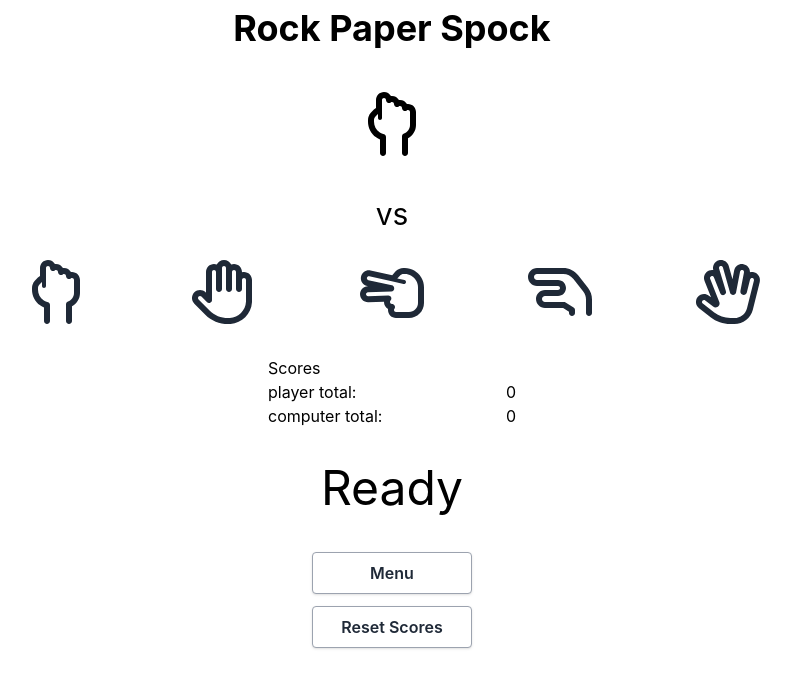
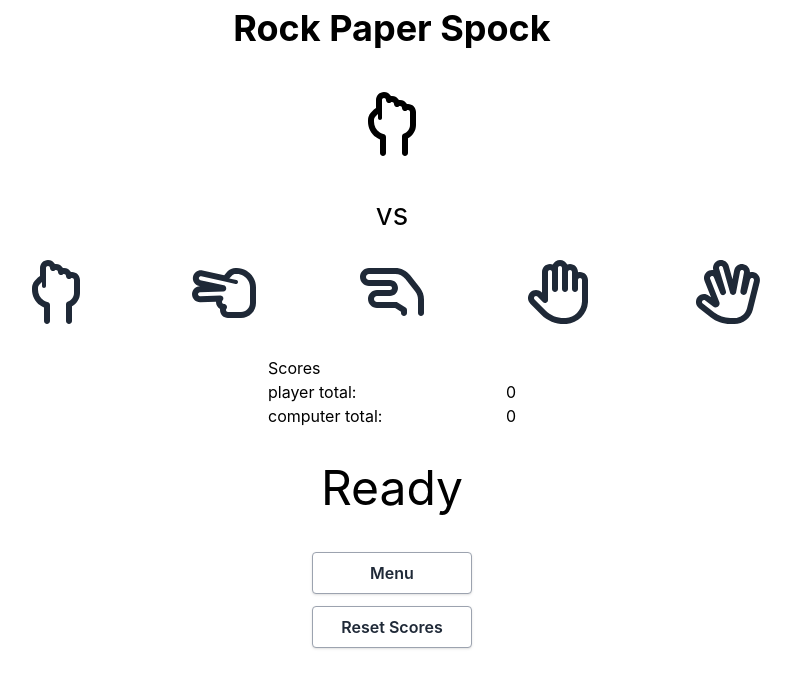
Before and after one commit to Sing-Kai/spock-rock-game, a React (Create React App) app: page / in a window 1280 px wide. Both pictures are taken after a click on the button "play". Shown: the top 688 px of the page, without its empty margins (248-1039 px from the left). Built offline with nearby package versions, Linux system fonts and the light colour scheme.

Commit message:
refractor

```diff
--- a/src/components/Game.tsx
+++ b/src/components/Game.tsx
@@ -2,15 +2,14 @@ import React, {useEffect, useState} from 'react'
 import getRandomOption from '../helpers/get-random-option'
 import getWinner from '../helpers/get-winner'
 import GameResult from '../data/game-result';
-import Results from './Results';
 import useStore from "../hooks/useStore"
-import { FontAwesomeIcon } from '@fortawesome/react-fontawesome';
-import { faHandRock, faHandPaper, faHandScissors, faHandLizard, faHandSpock } from '@fortawesome/free-regular-svg-icons';
-import {PageTransition, OptionHover} from './animation/index'
+import {PageTransition} from './animation/index'
 import Progress from '../data/enums';
 import Computer from './Computer';
 import Scores from './Scores';
 import Quote from './Quote';
+import PlayerOption from './buttons/PlayerOption';
+import playerOptions from '../data/player-options';
 
 const Game = () =>{
   const [play, setPlay] = useState(false);
@@ -52,6 +51,14 @@ const Game = () =>{
     updateProgress(Progress.Ready)
   }
 
+  const options = playerOptions.map(({icon, option}) => <PlayerOption
+    key={option}
+    icon={icon}
+    option={option}
+    handlClick={handleOnClick}
+  />)
+
+
   return (
     <PageTransition>
       <h1 className="header wave">Rock Paper Spock</h1>
@@ -69,36 +76,9 @@ const Game = () =>{
       </div>
 
       <div className="flex flex-row justify-center gap-2 mb-3 mt-5">
-        <OptionHover>
-          <button className="select-option" onClick={()=> handleOnClick('ROCK')}>
-            <FontAwesomeIcon icon={faHandRock} size="4x"/>
-          </button>
-        </OptionHover>
-
-        <OptionHover>
-          <button className="select-option" onClick={()=> handleOnClick('PAPER')}>
-            <FontAwesomeIcon icon={faHandPaper} size="4x"/>
-          </button>
-        </OptionHover>
-
-        <OptionHover>
-          <button className="select-option" onClick={()=> handleOnClick('SCISSORS')}>
-            <FontAwesomeIcon icon={faHandScissors} size="4x"/>
-          </button>
-        </OptionHover>
-
-        <OptionHover>
-          <button className="select-option" onClick={()=> handleOnClick('LIZARD')}>
-            <FontAwesomeIcon icon={faHandLizard} size="4x"/>
-          </button>
-        </OptionHover>
-
-        <OptionHover>
-          <button className="select-option" onClick={()=> handleOnClick('SPOCK')}>
-            <FontAwesomeIcon icon={faHandSpock} size="4x"/>
-          </button>
-        </OptionHover>
-
+        {
+          options
+        }
       </div>
 
       <Scores player={player} computer={computer}/>
--- a/src/components/animation/Spin.tsx
+++ b/src/components/animation/Spin.tsx
@@ -31,7 +31,6 @@ const Spin = ({play})=>{
 
   useEffect(() => {
     if (timeLeft <= 0) {
-      clearInterval(intervalRef.current);
       updateProgress(Progress.Finished)
     }
   }, [timeLeft]);
--- /dev/null
+++ b/src/components/buttons/PlayerOption.tsx
@@ -0,0 +1,25 @@
+import React from 'react';
+import { OptionHover} from '../animation/index'
+import { FontAwesomeIcon } from '@fortawesome/react-fontawesome';
+import { IconDefinition } from '@fortawesome/fontawesome-svg-core';
+
+interface IPlayerOption {
+  icon: IconDefinition
+  handlClick: (string) => void
+  option: string
+}
+
+const PlayerOption = ({icon, handlClick, option}:IPlayerOption) => {
+
+  return (
+    <>
+      <OptionHover>
+        <button className="select-option" onClick={()=> handlClick(option)}>
+          <FontAwesomeIcon icon={icon} size="4x"/>
+        </button>
+      </OptionHover>
+    </>
+  )
+}
+
+export default PlayerOption
--- a/src/data/option-mapper.ts
+++ b/src/data/option-mapper.ts
@@ -1,4 +1,3 @@
-import Options from "./options";
 import { faHandRock, faHandPaper, faHandScissors, faHandLizard, faHandSpock } from '@fortawesome/free-regular-svg-icons';
 
 const optionsMapper = [
--- /dev/null
+++ b/src/data/player-options.ts
@@ -0,0 +1,26 @@
+import { faHandRock, faHandPaper, faHandScissors, faHandLizard, faHandSpock } from '@fortawesome/free-regular-svg-icons';
+
+const playerOptions = [
+  {
+    option: 'ROCK',
+    icon: faHandRock,
+  },
+  {
+    option: 'SCISSORS',
+    icon: faHandScissors,
+  },
+  {
+    option: 'LIZARD',
+    icon: faHandLizard,
+  },
+  {
+    option: 'PAPER',
+    icon: faHandPaper,
+  },
+  {
+    option: 'SPOCK',
+    icon: faHandSpock,
+  }
+]
+
+export default playerOptions
--- a/src/helpers/get-quote.ts
+++ b/src/helpers/get-quote.ts
@@ -1,5 +1,3 @@
-// import quotes from '../data/quotes';
-
 const getQuote = (player:string, computer:string, quotes: string[]) => {
 
   let quote = "it's a tie try again";
```
Also changed, not shown: 1 other file (tests, documents, lock files or other folders).
